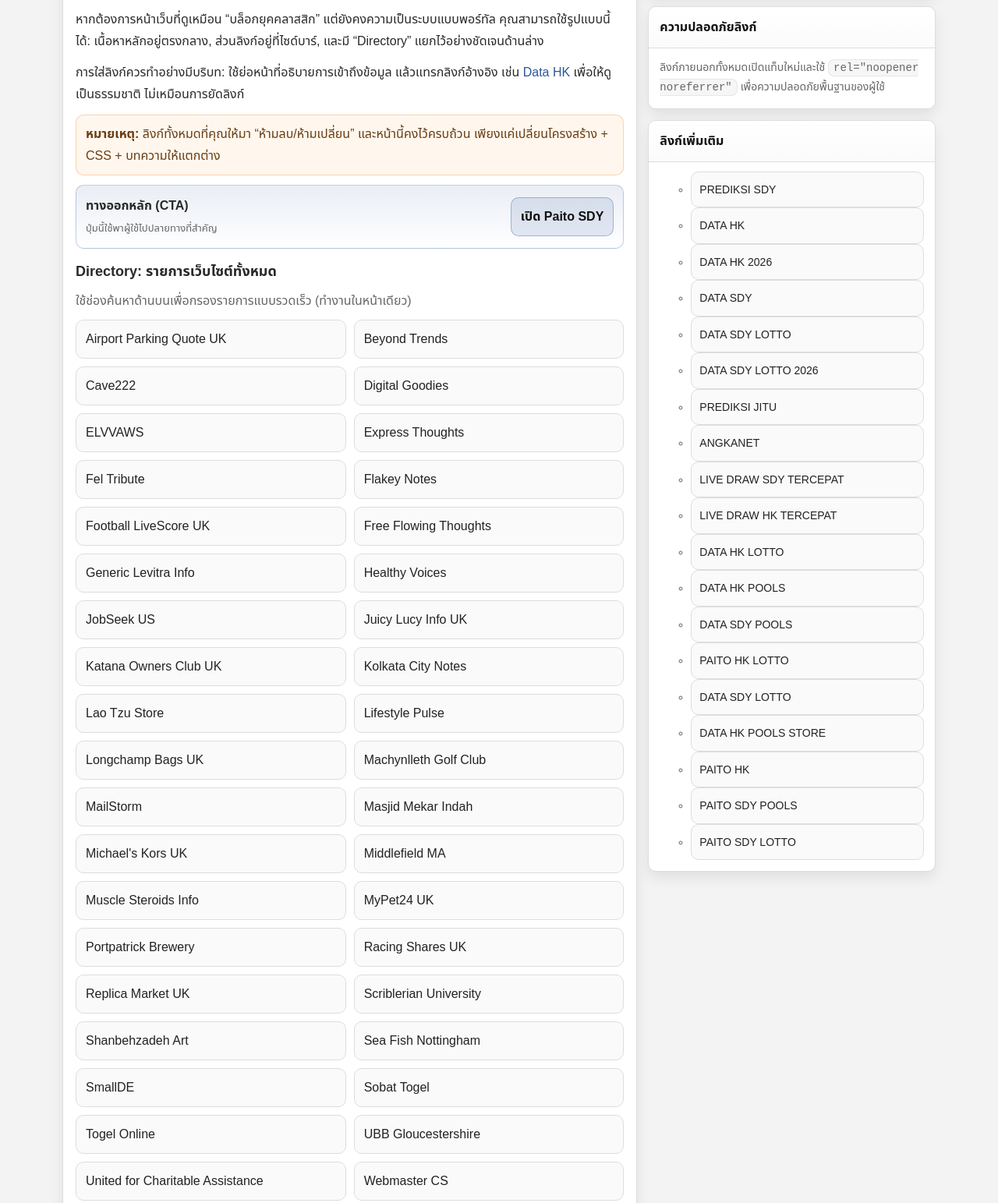
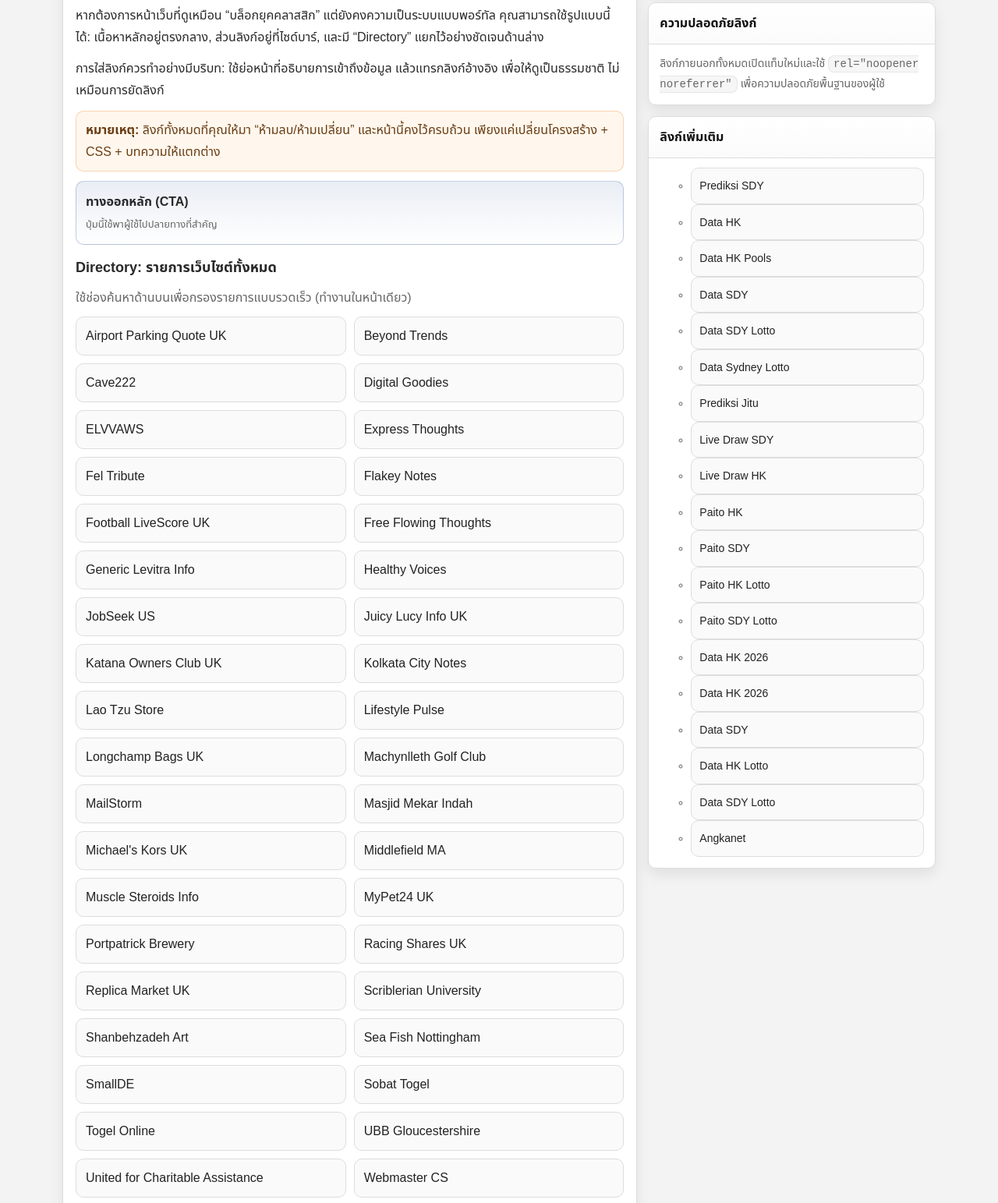
Before and after one commit to sobatmapan/whatmakes, a plain HTML site: page index.html in a window 1280 px wide. Shown: the part 253-1796 px from the top of the page at 78% size. Drawn offline with Linux system fonts and the light colour scheme.

Commit message:
Update index.html

```diff
--- a/index.html
+++ b/index.html
@@ -365,12 +365,7 @@
     <div class="wrap nav-inner">
       <!-- อย่าลบ/อย่าเปลี่ยนลิงก์ภายนอก -->
       <div class="menu" aria-label="External shortcuts">
-        <a class="pill" href="https://pafiairseruk.org/" target="_blank" rel="noopener noreferrer">Data HK</a>
-        <a class="pill" href="https://pafitanglad.org/" target="_blank" rel="noopener noreferrer">Data SDY</a>
-        <a class="pill" href="https://myfilerecovery.net/" target="_blank" rel="noopener noreferrer">Data SGP</a>
-        <a href="https://datahklotto.us/" target="_blank" rel="noopener noreferrer">Data HK Lotto</a>
-        <a href="https://pafiprayabaratdaya.org/" target="_blank" rel="noopener noreferrer">Data SDY Lotto</a>
-        <a href="https://pafiprayatimur.org/" target="_blank" rel="noopener noreferrer">Data SDY Lotto</a>
+
       </div>
 
       <!-- Fake search (client-side filter) -->
@@ -401,7 +396,6 @@
 
           <p>
             การใส่ลิงก์ควรทำอย่างมีบริบท: ใช้ย่อหน้าที่อธิบายการเข้าถึงข้อมูล แล้วแทรกลิงก์อ้างอิง
-            เช่น <a href="https://lamarsalaplayadegandia.com/" target="_blank" rel="noopener noreferrer">Data HK</a>
             เพื่อให้ดูเป็นธรรมชาติ ไม่เหมือนการยัดลิงก์
           </p>
 
@@ -416,9 +410,7 @@
               <span style="color:var(--muted);font-size:13px">ปุ่มนี้ใช้พาผู้ใช้ไปปลายทางที่สำคัญ</span>
             </div>
             <!-- ลิงก์ต้องคงเดิม -->
-            <a class="btn" href="http://178.128.215.158/paito-sdy-data-paito-warna-sydney-pools-terbaru/" target="_blank" rel="noopener noreferrer">
-              เปิด Paito SDY
-            </a>
+
           </div>
 
           <section class="directory" id="directory" aria-label="Directory section">
@@ -429,7 +421,7 @@
 
             <!-- อย่าลบ/อย่าเปลี่ยนลิงก์ในรายการนี้ -->
             <ul class="dir-grid" id="dirGrid">
-              <li><a href="https://airport-parking-quote.co.uk/" target="_blank" rel="noopener">Airport Parking Quote UK</a></li>
+ <li><a href="https://airport-parking-quote.co.uk/" target="_blank" rel="noopener">Airport Parking Quote UK</a></li>
 <li><a href="https://beyondtrends.store/" target="_blank" rel="noopener">Beyond Trends</a></li>
 <li><a href="https://cave222.org/" target="_blank" rel="noopener">Cave222</a></li>
 <li><a href="https://digitalgoodies.store/" target="_blank" rel="noopener">Digital Goodies</a></li>
@@ -451,7 +443,7 @@
 <li><a href="https://machynllethgolfclub.co.uk/" target="_blank" rel="noopener">Machynlleth Golf Club</a></li>
 <li><a href="https://mailstorm.biz/" target="_blank" rel="noopener">MailStorm</a></li>
 <li><a href="https://masjidmekarindah.id/" target="_blank" rel="noopener">Masjid Mekar Indah</a></li>
-<li><a href="https://michaels-kors.co.uk/" target="_blank" rel="noopener">Michael&#39;s Kors UK</a></li>
+<li><a href="https://michaels-kors.co.uk/" target="_blank" rel="noopener">Michael's Kors UK</a></li>
 <li><a href="https://middlefieldma.us/" target="_blank" rel="noopener">Middlefield MA</a></li>
 <li><a href="https://musclesteroids.info/" target="_blank" rel="noopener">Muscle Steroids Info</a></li>
 <li><a href="https://mypet24.co.uk/" target="_blank" rel="noopener">MyPet24 UK</a></li>
@@ -469,9 +461,6 @@
 <li><a href="https://webmaster-cs.xyz/" target="_blank" rel="noopener">Webmaster CS</a></li>
 <li><a href="https://webprediksibola.id/" target="_blank" rel="noopener">Web Prediksi Bola</a></li>
 <li><a href="https://youth-diplomacy.org/" target="_blank" rel="noopener">Youth Diplomacy</a></li>
-<li><a href="https://jujutsukaisen.io/" target="_blank" rel="noopener">Anoboy</a></li>
-
-<!-- DOMAIN BARU (SEMUA) -->
 <li><a href="https://wsdata.store/" target="_blank" rel="noopener">wsdata.store</a></li>
 <li><a href="https://tgdata.store/" target="_blank" rel="noopener">tgdata.store</a></li>
 <li><a href="https://latestdata.store/" target="_blank" rel="noopener">latestdata.store</a></li>
@@ -492,6 +481,24 @@
 <li><a href="https://telemarketingleads.store/" target="_blank" rel="noopener">telemarketingleads.store</a></li>
 <li><a href="https://insurancesdata.store/" target="_blank" rel="noopener">insurancesdata.store</a></li>
 <li><a href="https://b2cdata.store/" target="_blank" rel="noopener">b2cdata.store</a></li>
+
+<li><a href="https://livedrawchina.space/" target="_blank" rel="noopener">Live Draw China</a></li>
+<li><a href="https://livedrawsgp4d.art/" target="_blank" rel="noopener">Live Draw SGP 4D</a></li>
+<li><a href="https://livedrawcambodia4d.art/" target="_blank" rel="noopener">Live Draw Cambodia 4D</a></li>
+<li><a href="https://livedrawsgp9.shop/" target="_blank" rel="noopener">Live Draw SGP 9</a></li>
+<li><a href="https://garyhughes.org/" target="_blank" rel="noopener">Gary Hughes</a></li>
+<li><a href="https://prediksijituhk.shop/" target="_blank" rel="noopener">Prediksi Jitu HK</a></li>
+<li><a href="https://fiscalidadinternacional.org/" target="_blank" rel="noopener">Fiscalidad Internacional</a></li>
+<li><a href="https://paitowarnasgp.ink/" target="_blank" rel="noopener">Paito Warna SGP</a></li>
+<li><a href="https://angkamain.art/" target="_blank" rel="noopener">Angka Main</a></li>
+<li><a href="https://prediksisdypools.net/" target="_blank" rel="noopener">Prediksi SDY Pools</a></li>
+<li><a href="https://cvdwitunggalabadi.com/" target="_blank" rel="noopener">CVDW Tunggal Abadi</a></li>
+<li><a href="https://lunwenchachongjiance.com/" target="_blank" rel="noopener">Lunwen Chachongjiance</a></li>
+<li><a href="https://paitolengkap.org/" target="_blank" rel="noopener">Paito Lengkap</a></li>
+<li><a href="https://pharmacielegend.shop/" target="_blank" rel="noopener">Pharmacie Legend</a></li>
+<li><a href="https://replicanow.shop/" target="_blank" rel="noopener">Replica Now</a></li>
+<li><a href="https://sdchaye.com/" target="_blank" rel="noopener">SD Chaye</a></li>
+<li><a href="https://voertuiggegevens.net/" target="_blank" rel="noopener">Voertuig Gegevens</a></li>
             </ul>
           </section>
         </div>
@@ -524,45 +531,25 @@
             <ul class="links">
               <!-- อย่าลบ/อย่าเปลี่ยนลิงก์ -->
          <ul class="verticalt-menu">
-
-<li><a href="https://prediksisdy.space" target="_blank" rel="noopener noreferrer">PREDIKSI SDY</a></li>
-
-<li><a href="https://data-hk.store" target="_blank" rel="noopener noreferrer">DATA HK</a></li>
-
-<li><a href="https://data-hk.site" target="_blank" rel="noopener noreferrer">DATA HK 2026</a></li>
-
-<li><a href="https://data-sdy.site" target="_blank" rel="noopener noreferrer">DATA SDY</a></li>
-
-<li><a href="https://datasdylotto.us" target="_blank" rel="noopener noreferrer">DATA SDY LOTTO</a></li>
-
-<li><a href="https://datasdylotto.biz" target="_blank" rel="noopener noreferrer">DATA SDY LOTTO 2026</a></li>
-
-<li><a href="https://prediksi-jitu.store" target="_blank" rel="noopener noreferrer">PREDIKSI JITU</a></li>
-
-<li><a href="http://178.128.24.177/" target="_blank" rel="noopener noreferrer">ANGKANET</a></li>
-
-<li><a href="https://www.livedrawsdytercepat.art" target="_blank" rel="noopener noreferrer">LIVE DRAW SDY TERCEPAT</a></li>
-
-<li><a href="https://www.livedrawhktercepat.art" target="_blank" rel="noopener noreferrer">LIVE DRAW HK TERCEPAT</a></li>
-
-<li><a href="https://www.datahklotto.site" target="_blank" rel="noopener noreferrer">DATA HK LOTTO</a></li>
-
-<li><a href="https://www.datahkpools.site" target="_blank" rel="noopener noreferrer">DATA HK POOLS</a></li>
-
-<li><a href="https://www.datasdypools.site" target="_blank" rel="noopener noreferrer">DATA SDY POOLS</a></li>
-
-<li><a href="https://www.paitohklotto.art" target="_blank" rel="noopener noreferrer">PAITO HK LOTTO</a></li>
-
-<li><a href="https://www.datasdylotto.space" target="_blank" rel="noopener noreferrer">DATA SDY LOTTO</a></li>
-
-<li><a href="https://www.datahkpools.store" target="_blank" rel="noopener noreferrer">DATA HK POOLS STORE</a></li>
-
-<li><a href="https://www.paitohk.space" target="_blank" rel="noopener noreferrer">PAITO HK</a></li>
-
-<li><a href="https://www.paitosdypools.site" target="_blank" rel="noopener noreferrer">PAITO SDY POOLS</a></li>
-
-<li><a href="https://www.paitosdylotto.store" target="_blank" rel="noopener noreferrer">PAITO SDY LOTTO</a></li>
-
+<li><a href="https://prediksisdy.space" target="_blank" rel="noopener noreferrer">Prediksi SDY</a></li>
+	<li><a href="https://data-hk.store" target="_blank" rel="noopener noreferrer">Data HK</a></li>
+	<li><a href="https://data-hk.site" target="_blank" rel="noopener noreferrer">Data HK Pools</a></li>
+	<li><a href="https://data-sdy.site" target="_blank" rel="noopener noreferrer">Data SDY</a></li>
+	<li><a href="https://datasdylotto.us" target="_blank" rel="noopener noreferrer">Data SDY Lotto</a></li>
+	<li><a href="https://datasdylotto.biz" target="_blank" rel="noopener noreferrer">Data Sydney Lotto</a></li>
+	<li><a href="https://prediksi-jitu.store" target="_blank" rel="noopener noreferrer">Prediksi Jitu</a></li>
+	<li><a href="https://www.livedrawsdytercepat.art" target="_blank" rel="noopener noreferrer">Live Draw SDY</a></li>
+	<li><a href="https://www.livedrawhktercepat.art" target="_blank" rel="noopener noreferrer">Live Draw HK</a></li>
+	<li><a href="https://www.paitohk.space" target="_blank" rel="noopener noreferrer">Paito HK</a></li>
+	<li><a href="https://www.paitosdypools.site" target="_blank" rel="noopener noreferrer">Paito SDY</a></li>
+	<li><a href="https://www.paitohklotto.art" target="_blank" rel="noopener noreferrer">Paito HK Lotto</a></li>
+	<li><a href="https://www.paitosdylotto.store" target="_blank" rel="noopener noreferrer">Paito SDY Lotto</a></li>
+	<li><a href="https://datahk1.site" target="_blank" rel="noopener noreferrer">Data HK 2026</a></li>
+	<li><a href="https://www.datahkpools.store" target="_blank" rel="noopener noreferrer">Data HK 2026</a></li>
+	<li><a href="https://www.datasdypools.site" target="_blank" rel="noopener noreferrer">Data SDY</a></li>
+	<li><a href="https://datahklotto.site" target="_blank" rel="noopener noreferrer">Data HK Lotto</a></li>
+	<li><a href="https://www.datasdylotto.space" target="_blank" rel="noopener noreferrer">Data SDY Lotto</a></li>
+	<li><a href="https://paitohk-net.site/" target="_blank" rel="noopener noreferrer">Angkanet</a></li>
 </ul>
             </ul>
           </div>
```
